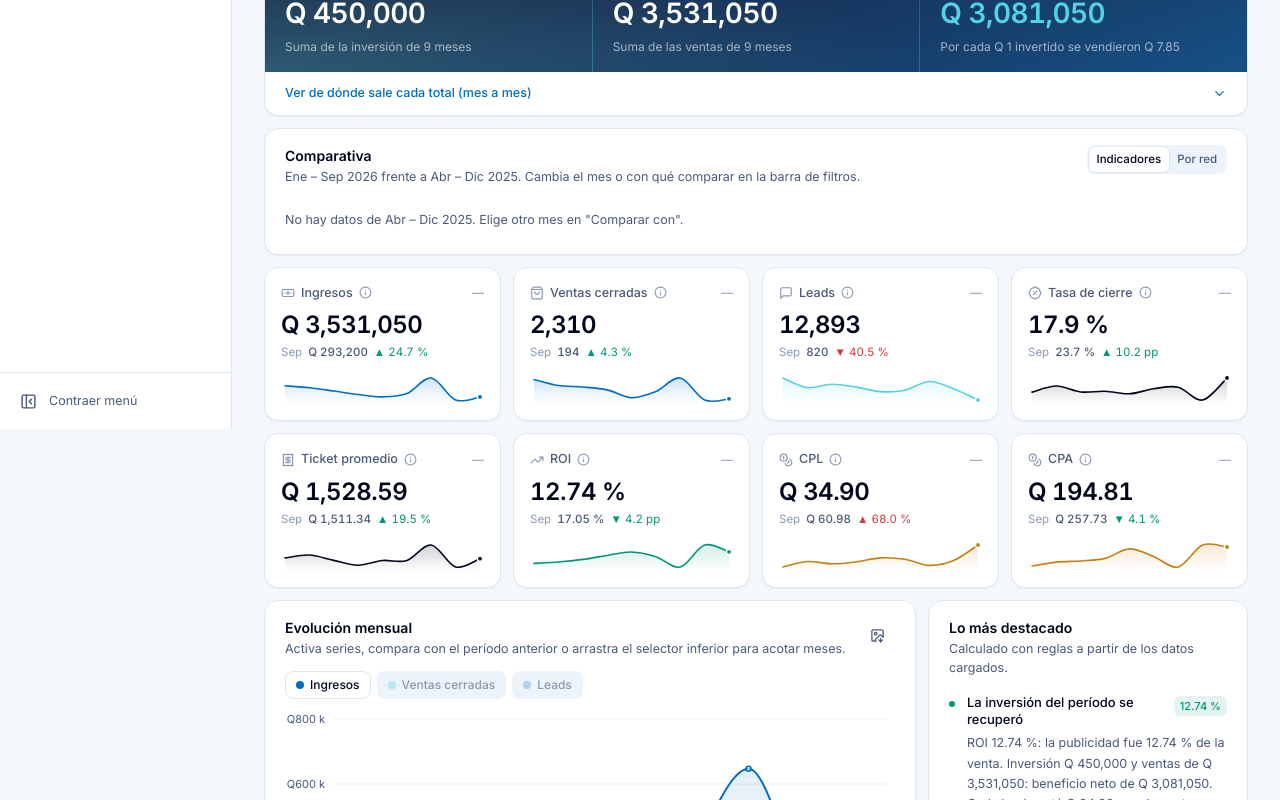
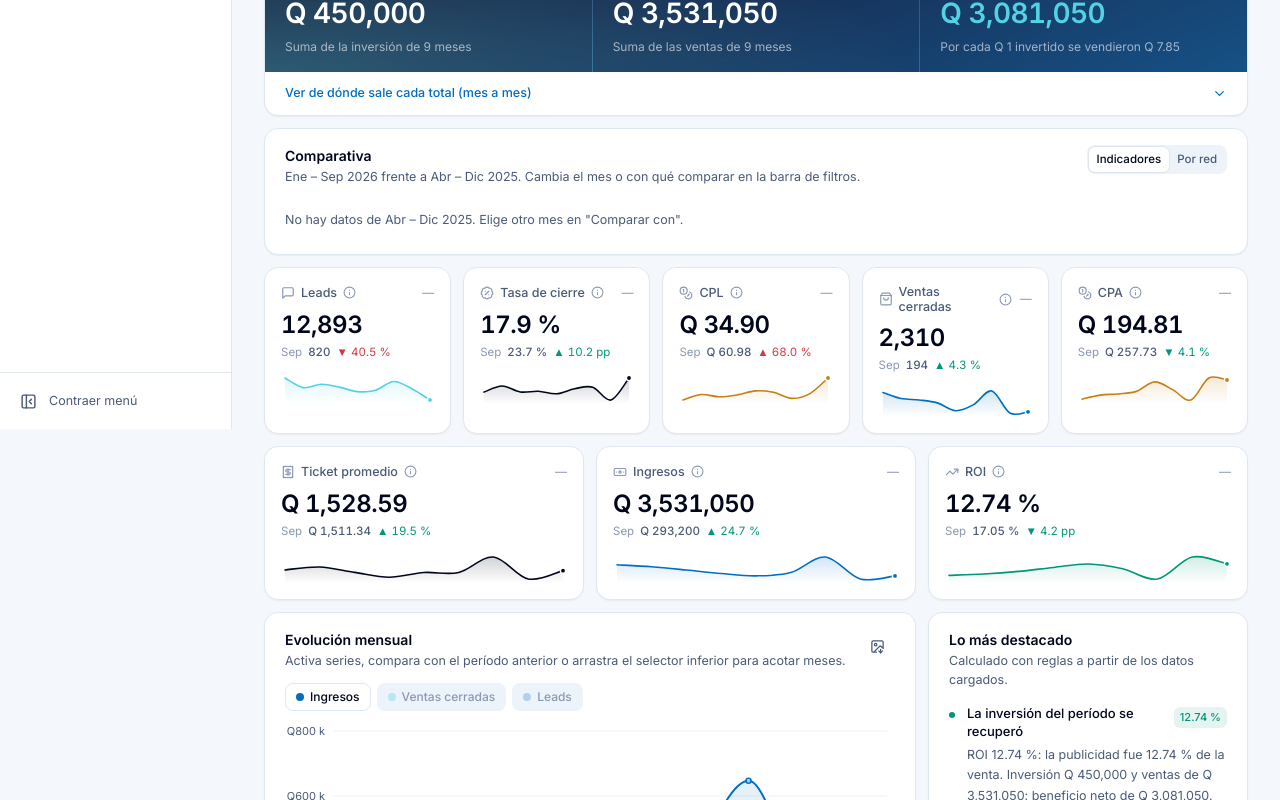
Before and after one commit to NoeGT93/Bussines-Analitics, a React (Vite) app: page / in a window 1280 px wide. Shown: the part 371-1171 px from the top of the page. Built offline with nearby package versions, Linux system fonts and the light colour scheme.

Commit message:
Tarjetas del Resumen en dos filas: Leads, Tasa de cierre, CPL, Ventas cerradas, CPA / Ticket promedio, Ingresos, ROI
Co-Authored-By: Claude Opus 5.5 <noreply@anthropic.com>

```diff
--- a/src/components/kpi/KpiCard.tsx
+++ b/src/components/kpi/KpiCard.tsx
@@ -68,7 +68,7 @@ export function KpiCard(p: KpiCardProps) {
       <div className="flex items-center justify-between gap-2">
         <span className="flex min-w-0 items-center gap-1.5 text-[12.5px] font-medium text-muted">
           {p.icon && <span className="text-faint">{p.icon}</span>}
-          <span className="truncate">{p.label}</span>
+          <span className="min-w-0 leading-tight">{p.label}</span>
           <InfoTip text={p.help} />
         </span>
         {!empty && <Delta value={p.delta} kind={p.deltaKind} higherIsBetter={p.higherIsBetter} />}
--- a/src/pages/Overview.tsx
+++ b/src/pages/Overview.tsx
@@ -133,11 +133,31 @@ export function Overview() {
 
       <CompareCard />
 
-      <div className="grid grid-cols-2 gap-2.5 sm:gap-3 xl:grid-cols-4">
-        {cards.map(({ key, ...cd }) => (
-          <KpiCard key={key} {...cd} />
-        ))}
-      </div>
+      {(() => {
+        // Fila 1: el embudo de captación (leads → cierre → ventas) con su costo; fila 2: el dinero
+        const ROW1 = ['consultas', 'cierre', 'cpl', 'ventas', 'cpa'];
+        const ROW2 = ['ticket', 'ingresos', 'roi'];
+        const pick = (keys: string[]) => keys.map((k) => cards.find((x) => x.key === k)).filter((x): x is (typeof cards)[number] => !!x);
+        const rest = cards.filter((x) => !ROW1.includes(x.key) && !ROW2.includes(x.key));
+        const r1 = pick(ROW1);
+        const r2 = [...pick(ROW2), ...rest];
+        return (
+          <>
+            <div className="grid grid-cols-2 gap-2.5 sm:grid-cols-3 sm:gap-3 xl:grid-cols-5">
+              {r1.map(({ key, ...cd }) => (
+                <KpiCard key={key} {...cd} />
+              ))}
+            </div>
+            {r2.length > 0 && (
+              <div className="mt-2.5 grid grid-cols-2 gap-2.5 sm:mt-3 sm:grid-cols-3 sm:gap-3">
+                {r2.map(({ key, ...cd }) => (
+                  <KpiCard key={key} {...cd} />
+                ))}
+              </div>
+            )}
+          </>
+        );
+      })()}
 
       <div className="mt-3 grid grid-cols-1 gap-3 xl:grid-cols-3">
         <div className="min-w-0 xl:col-span-2" data-report-chart>
```
